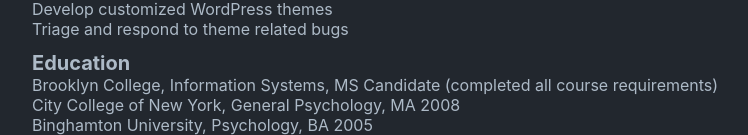
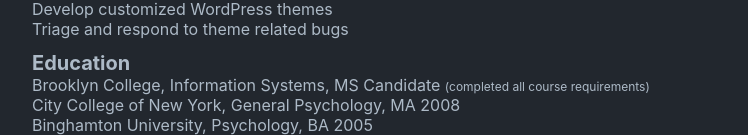
Before and after one commit to d-g-h/d-g-h.github.io, a Next.js app: page / in a window 1280 px wide. Shown: the part 882-1017 px from the top of the page, without its empty margins (64-812 px from the left). Built offline with nearby package versions, Linux system fonts and the light colour scheme.

Commit message:
Reduce fontsize on cs education detail

```diff
--- a/app/page.module.css
+++ b/app/page.module.css
@@ -4,6 +4,10 @@
 
 .email {
   margin-bottom: 0.75rem;
+}
+
+.subtitle {
+  font-size: 0.75rem;
 }
 
 .title {
--- a/app/page.tsx
+++ b/app/page.tsx
@@ -105,8 +105,10 @@
           <div className={styles.title}>Education</div>
           <ul>
             <li>
-              Brooklyn College, Information Systems, MS Candidate (completed all
-              course requirements)
+              Brooklyn College, Information Systems, MS Candidate{" "}
+              <span className={styles.subtitle}>
+                (completed all course requirements)
+              </span>
             </li>
             <li>City College of New York, General Psychology, MA 2008</li>
             <li>Binghamton University, Psychology, BA 2005</li>
```
